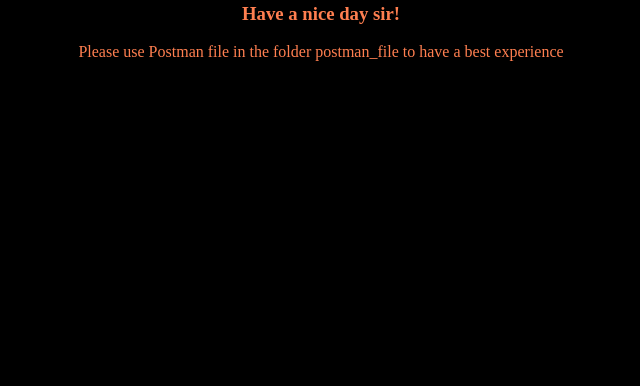
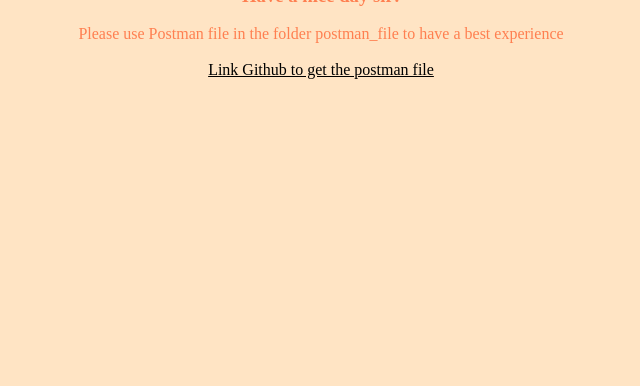
Before and after one commit to baothanh20091998/backend-projcet-movie-nodejs, a website: page public/index.html in a window 1280 px wide. Shown: the part 414-800 px from the top of the page, without its empty margins (319-959 px from the left). Drawn offline with Linux system fonts and the light colour scheme.

Commit message:
fullcode

```diff
--- a/public/index.html
+++ b/public/index.html
@@ -16,6 +16,10 @@
         <h3>Have a nice day sir!</h3>
         <br>
         <p>Please use Postman file in the folder postman_file to have a best experience</p>
+        <br>
+        <p>
+            <a href="https://github.com/baothanh20091998/chat-app.git">Link Github to get the postman file</a>
+        </p>
     </main>
     <div class="background"></div>
 </body>
--- a/public/style.css
+++ b/public/style.css
@@ -10,6 +10,9 @@
   text-align: center;
   color: coral;
 }
+.app p a {
+  color: black;
+}
 .app {
   position: absolute;
   top: 50%;
@@ -19,5 +22,5 @@
 .background {
   width: 100%;
   height: 100vh;
-  background-color: black;
+  background-color: bisque;
 }
```
